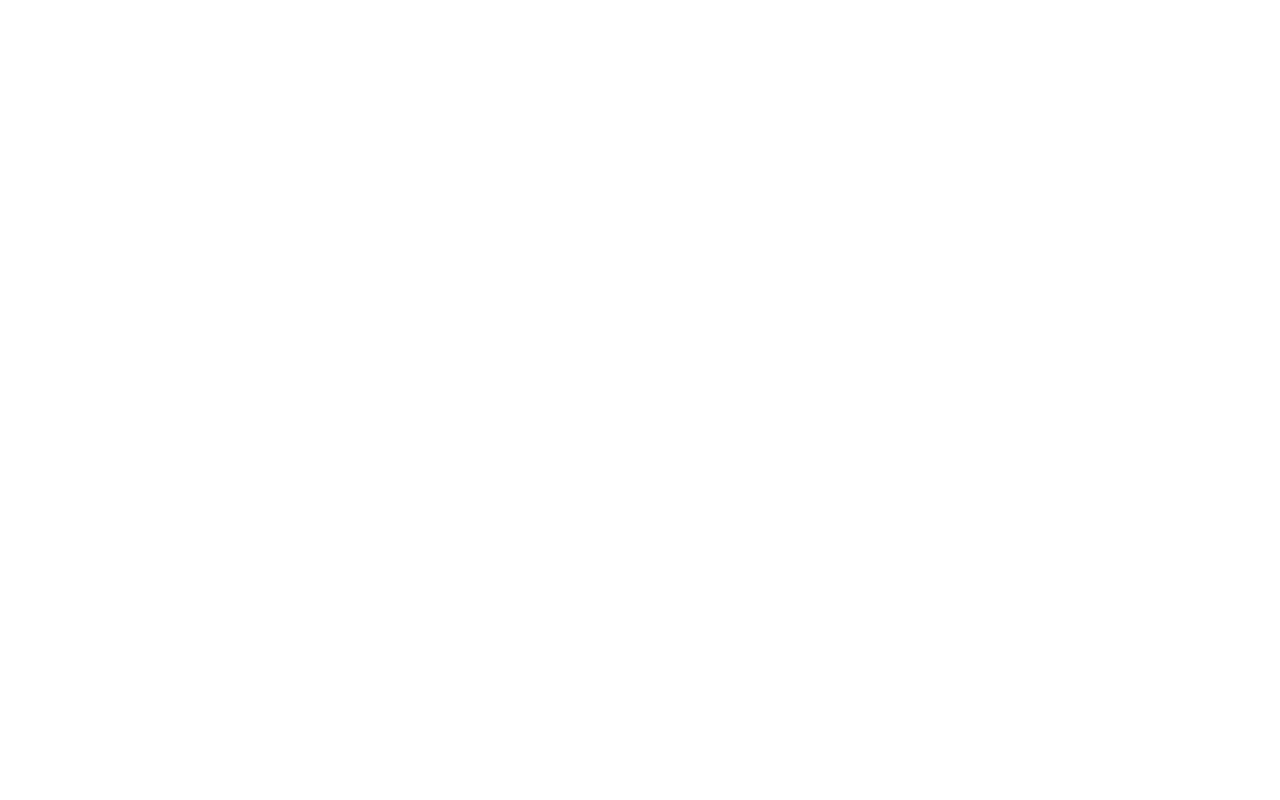
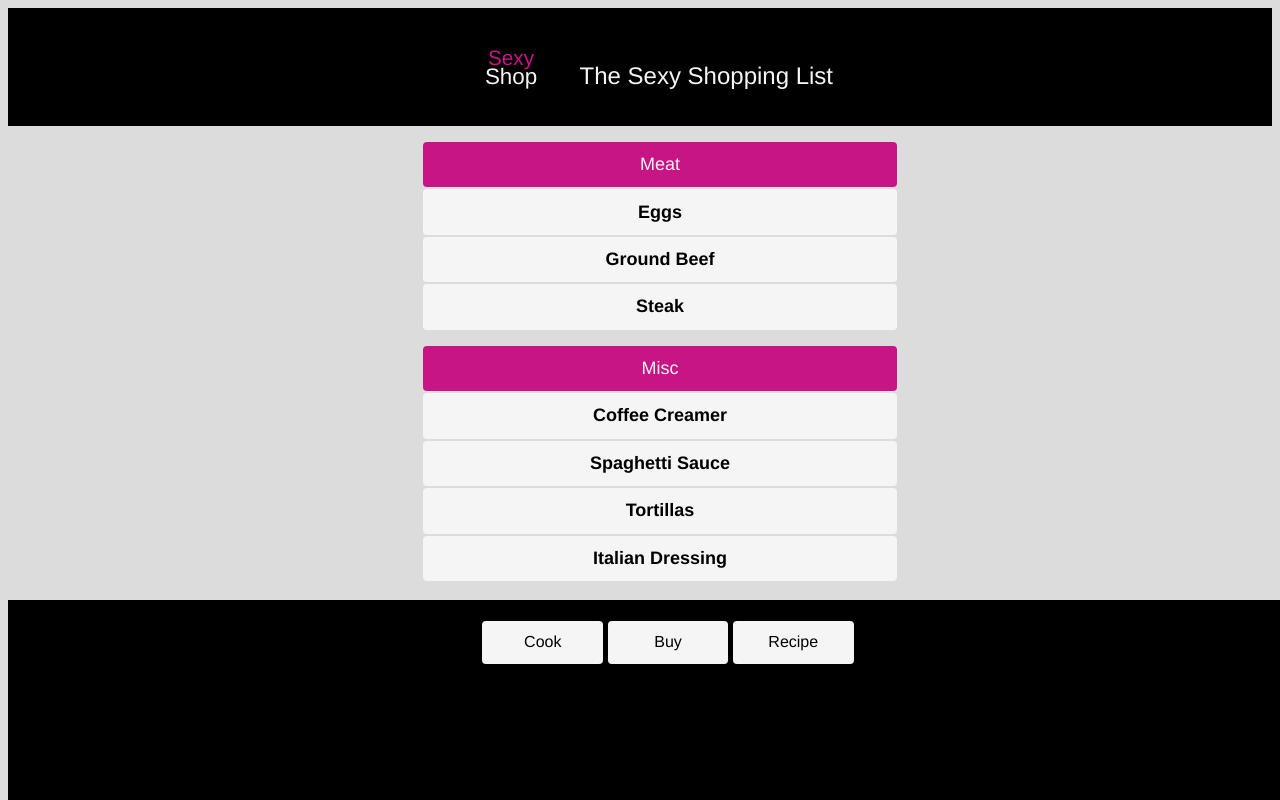
Before and after one commit to j-borges/sexy-shopping-list, a plain HTML site: page index.html in a window 1280 px wide. Drawn offline with Linux system fonts and the light colour scheme.

Commit message:
update css

```diff
--- a/index.html
+++ b/index.html
@@ -2,9 +2,46 @@
 <html lang="en">
 <head>
     <meta charset="UTF-8">
-    <title>Title</title>
+    <link rel="stylesheet" href="main.css">
+    <title>Sexy Shopping List</title>
 </head>
 <body>
+<div class="container">
+    <div class="header">
+        <div class="logo">
+         <span class="top">Sexy<br></span>
+            <span class="bottom"> Shop</span>
+        </div>
+        <div class="header-name"><h1>The Sexy Shopping List</h1></div>
+    </div>
+<div class="lists">
+    <ul>
+        <li>Meat</li>
+        <li>Eggs</li>
+        <li>Ground Beef</li>
+        <li>Steak</li>
+    </ul>
+    <ul>
+        <li>Misc</li>
+        <li>Coffee Creamer</li>
+        <li>Spaghetti Sauce</li>
+        <li>Tortillas</li>
+        <li>Italian Dressing</li>
+
+    </ul>
+</div>
+    <footer class="footer">
+    <div class="footer-nav">
+        <ul>
+         <li>Cook</li>
+         <li>Buy</li>
+         <li>Recipe</li>
+        </ul>
+    </div>
+
+    </footer>
+
+</div>
 
 </body>
 </html>
--- a/main.css
+++ b/main.css
@@ -0,0 +1,91 @@
+body{
+    font-family: "Helvetica Neue", Helvetica, SansSerif ;
+    background-color: gainsboro;
+
+
+}
+.container{
+    text-align: center;
+}
+.header {
+    background-color: black;
+    width:100%;
+    text-align: center;
+
+
+
+}
+.logo{
+    color: white;
+    display: inline-block;
+    padding:3%;
+
+
+}
+.header-name{
+    color:whitesmoke;
+    display: inline-block;
+
+}
+.header-name h1 {
+    font-weight: 200;
+    font-size: 1.5em;
+}
+.top {
+    color: mediumvioletred;
+    font-size: 1.3em;
+    font-weight: 100;
+
+
+}
+
+.bottom{
+    color: whitesmoke;
+    font-weight: 300;
+    font-size: 1.4em;
+    line-height: 1px;
+}
+.lists{
+    display: block;
+
+
+}
+.lists ul{
+
+}
+.lists li{
+    border-width: 1px;
+    padding:1%;
+    background-color: whitesmoke;
+    text-align: center;
+    font-size: large;
+    font-weight: bold;
+    border-radius: 4px;
+    list-style: none;
+     width: 25em;
+    margin: 0 auto 2px auto;
+    max-width: 80%;
+
+}
+.lists li:first-child{
+    background-color: mediumvioletred ;
+    color: whitesmoke;
+    font-weight: 300;
+}
+.footer {
+    background-color: black;
+    width:100%;
+    text-align: ;
+    height: 25%;
+    bottom: 0;
+    position: absolute;
+}
+.footer-nav li{
+    background-color: whitesmoke;
+    list-style: none;
+    width: 6em;
+    display: inline-block;
+    padding: 1%;
+    margin: 5px 0px 15px 0px;
+    border-radius: 4px;
+}
```
